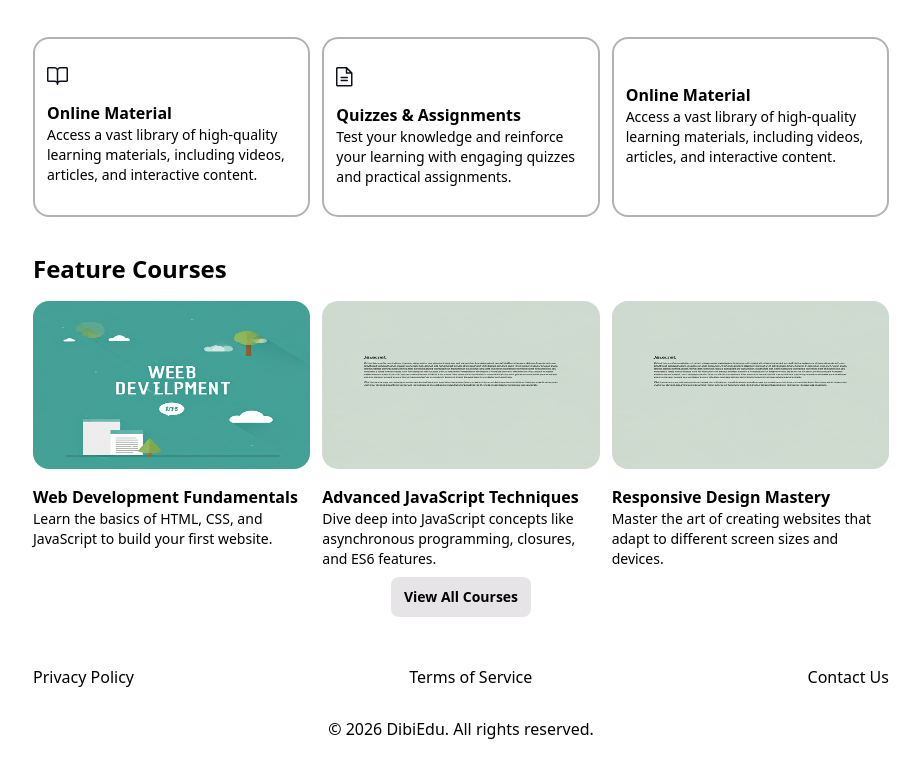
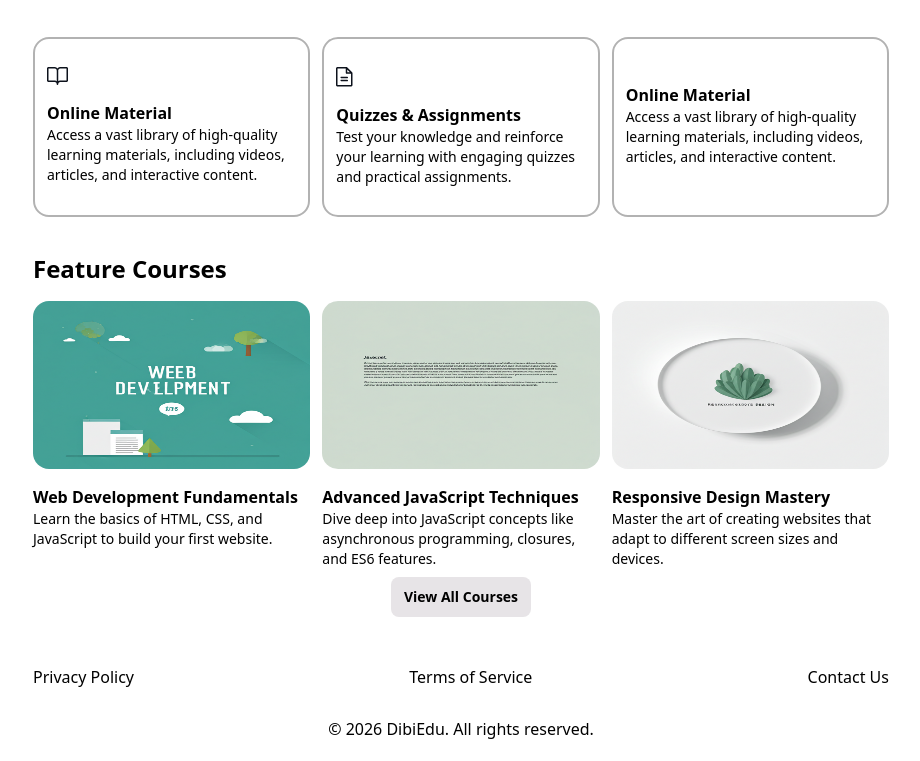
Before and after one commit to AryHamdanHelmy/AssignmentDay15_Landing_Page_Marketplace_Digital_ProductFWD11_Ary_Hamdan_Helmy, a website: page lms.html in a window 1280 px wide. Shown: the part 763-1524 px from the top of the page, without its empty margins (179-1099 px from the left). Drawn offline with Linux system fonts and the light colour scheme.

Commit message:
fix alt image

```diff
--- a/lms.html
+++ b/lms.html
@@ -108,7 +108,7 @@
                         </div>
                     </div>
                      <div class="w-full hidden sm:block">
-                        <img src="./assets/bg-image/js.png" alt="card-design"
+                        <img src="./assets/bg-image/design.png" alt="card-design"
                         class="w-74 h-42 rounded-2xl"/>
                         <div>
                             <h1 class="card">Responsive Design Mastery</h1>
```
Also changed, not shown: assets/bg-image/design.png (added).
